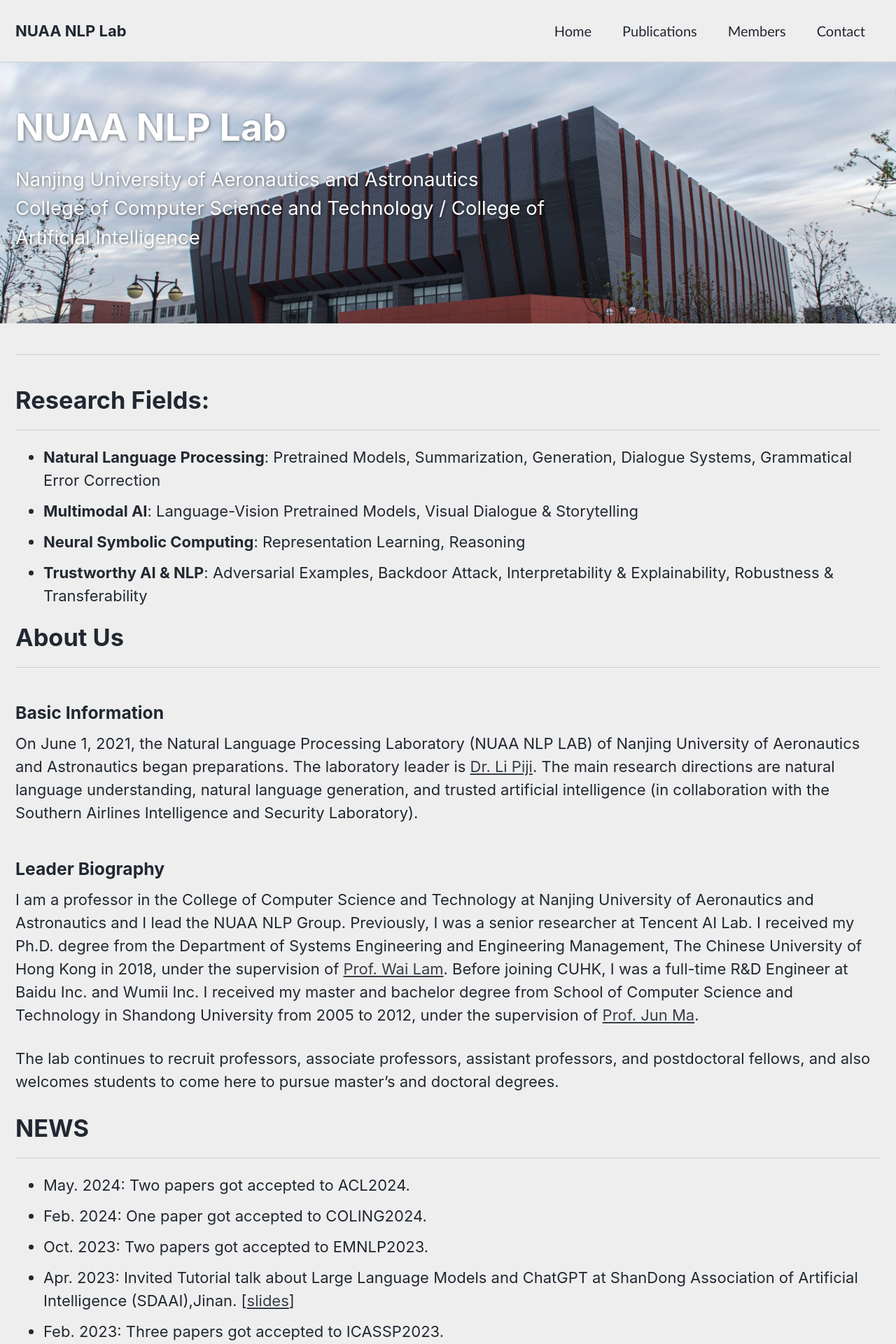
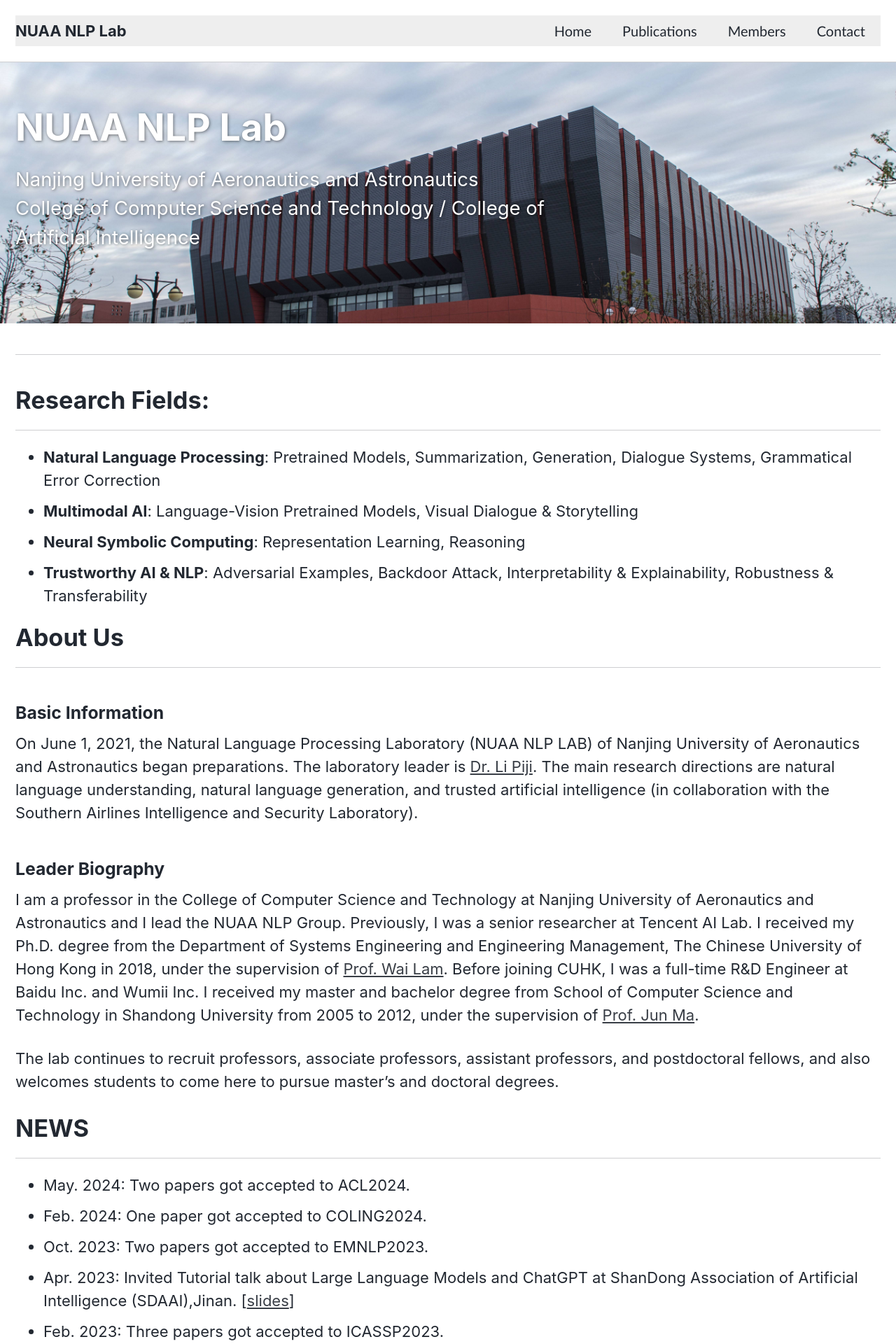
Before and after one commit to nuaa-nlp/nuaa-nlp.github.io, a Jekyll site: the page built from index.md, in a window 1280 px wide. Shown: the top 1920 px of the page at 70% size. Built offline with Jekyll 4.4.1, drawn with Linux system fonts in a browser that asks for light colours; cached includes are drawn as plain includes; comment, search, counter and statistics services are not loaded; a style sheet for code colours, icons or effects is not loaded.

Commit message:
update layout color

```diff
--- a/_layouts/splash.html
+++ b/_layouts/splash.html
@@ -7,6 +7,12 @@ layout: default
 {% elsif page.header.video.id and page.header.video.provider %}
   {% include page__hero_video.html %}
 {% endif %}
+
+<style>
+  body {
+    background-color: #ffffff; /* 你选择的颜色 */
+  }
+</style>
 
 <div id="main" role="main">
   <article class="splash" itemscope itemtype="https://schema.org/CreativeWork">
```
